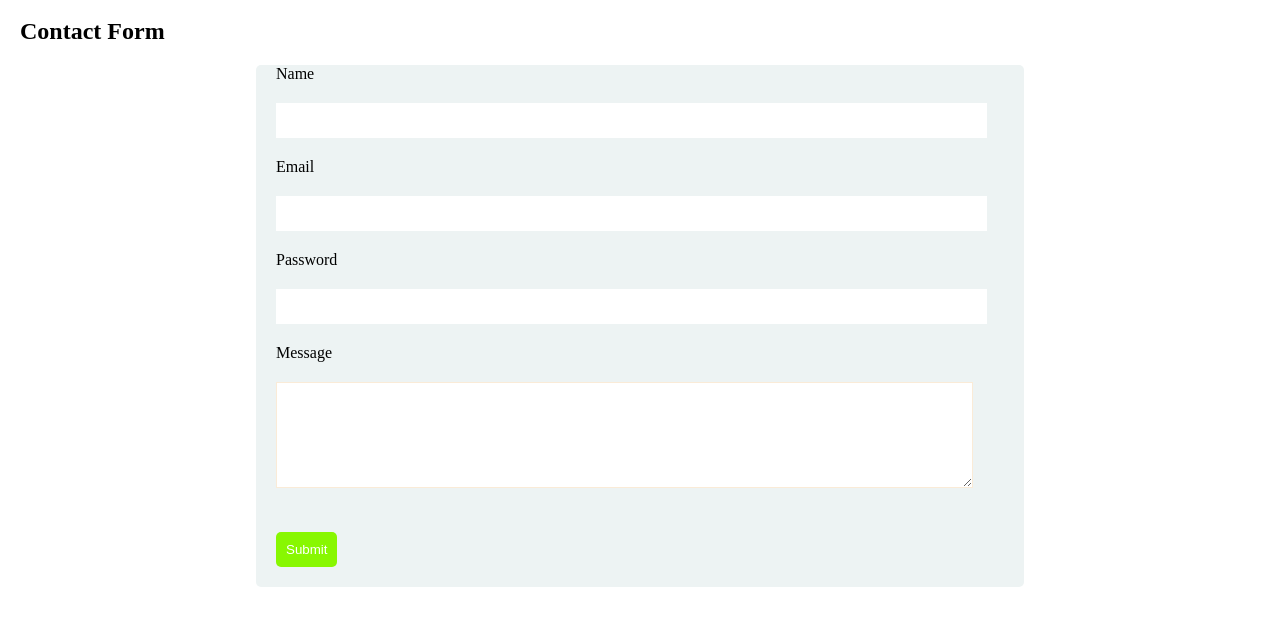
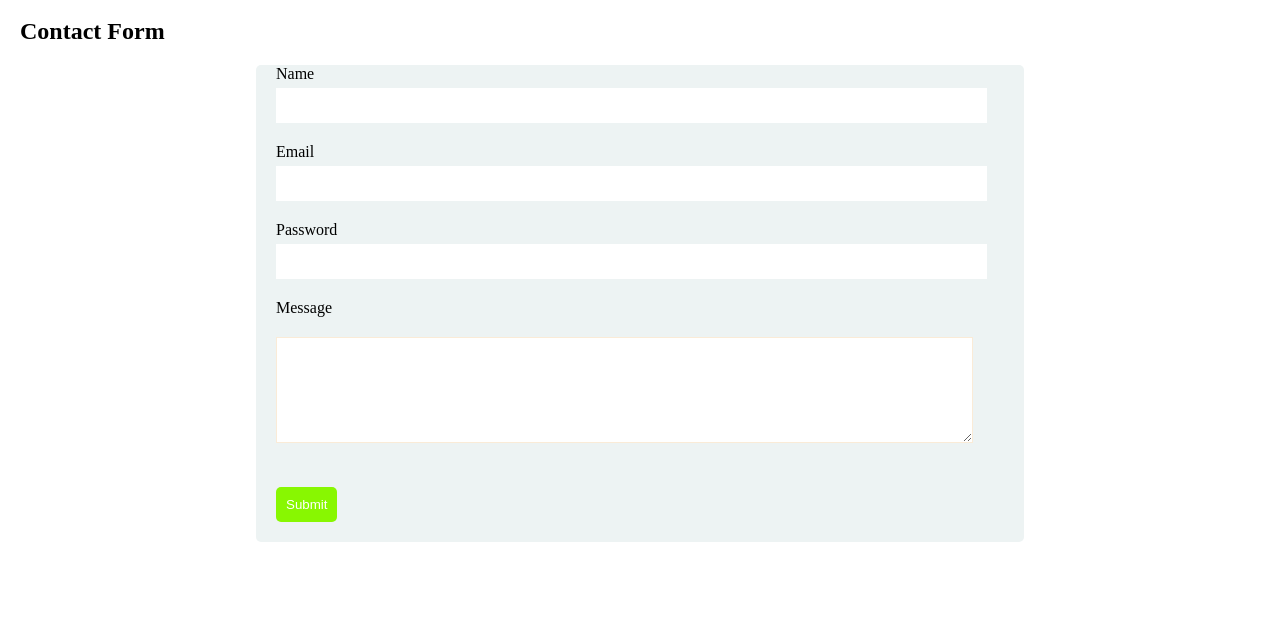
Before and after one commit to Ehsan-haidari/Assignment-9, a plain HTML site: page index.html in a window 1280 px wide. Shown: the part 137-762 px from the top of the page. Drawn offline with Linux system fonts and the light colour scheme.

Commit message:
stylt input 2

```diff
--- a/index.html
+++ b/index.html
@@ -41,12 +41,17 @@
             label {
             margin: 20px;
 
+
+
+
         }
         input {
             margin: 20px;
             padding: 10px;
             width: 90%;
             border: none;
+            margin-right: 10px;
+            margin-top: 5px;
         }
         textarea {
             width: 90%;
```
